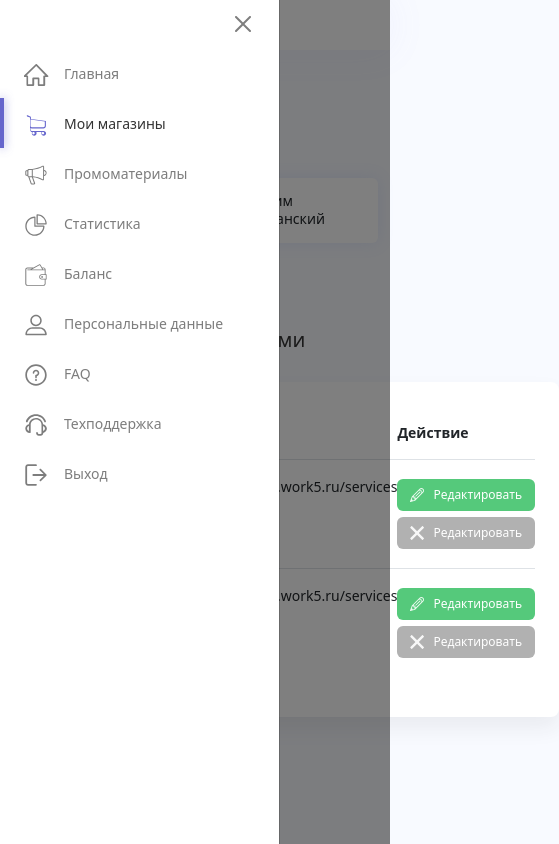
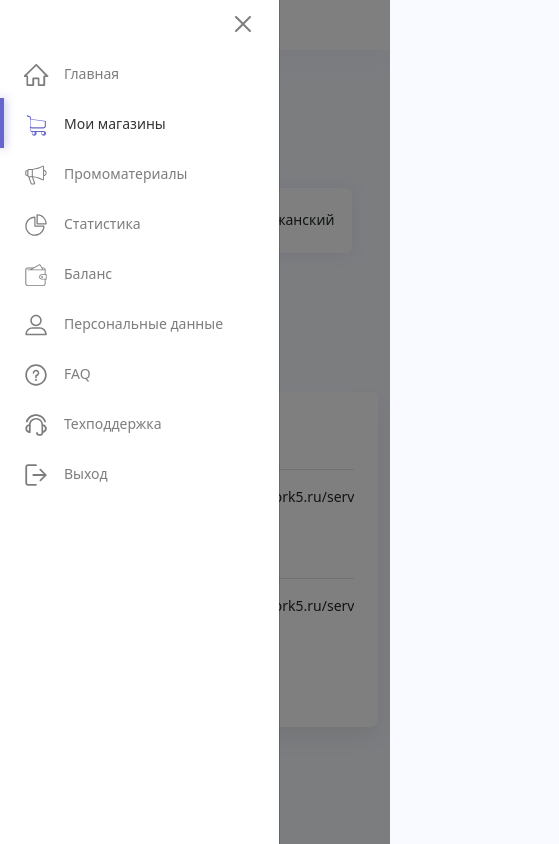
Before and after one commit to andrey-trofimov/work5, a plain HTML site: page index.html in a window 390 px wide. Both pictures are taken after a click on the button 28 px from the left and 26 px from the top of the page. Shown: the whole page, 559 px wide, since content can reach past the window. Drawn offline with nearby package versions, Linux system fonts and the light colour scheme.

Commit message:
minor fix in the mobile version

```diff
--- a/css/style.css
+++ b/css/style.css
@@ -10,6 +10,13 @@ html {
 .body {
     min-height: 100vh;
     background-color: #f8faff;
+    flex-wrap: nowrap;
+}
+
+@media screen and (max-width: 768px) {
+    .body {
+        flex-wrap: wrap;
+    }
 }
 
 .aside {
@@ -174,6 +181,14 @@ html {
     padding-top: 22px;
     padding-left: 60px;
     padding-bottom: 40px;
+    max-width: calc(100vw - 260px);
+}
+
+@media screen and (max-width: 768px) {
+    .main {
+        padding-left: calc(var(--bs-gutter-x) * 0.5);
+        max-width: none;
+    }
 }
 
 .header {
@@ -183,6 +198,7 @@ html {
 .crumbs {
     font-size: 0.75rem;
     margin-left: -12px;
+    margin-bottom: 20px;
 }
 
 .crumbs__item:hover {
@@ -234,8 +250,7 @@ html {
 .user {
     background-color: #fff;
     box-shadow: 0px 0px 16px rgba(136, 167, 245, 0.17);
-    /* min-width: fit-content; */
-    padding: 0 18px;
+    padding: 5px 18px;
 }
 
 .user__pic {
@@ -326,7 +341,7 @@ html {
     margin-top: 30px;
     font-size: 00.875rem;
     color: #343434;
-    min-width: fit-content;
+    /* min-width: fit-content; */
 }
 
 /* Modal style */
@@ -395,5 +410,5 @@ tr:last-child > td {
 }
 
 .table > :not(caption) > * > * {
-    padding: 1rem 0;
+    padding: 1rem 0.375rem;
 }
--- a/index.html
+++ b/index.html
@@ -16,7 +16,7 @@
     <div class="row body">
       <!-- Mobile menu -->
       <!-- Offcanvas Sidebar -->
-      <div class="offcanvas offcanvas-start d-block d-lg-none" id="mobileMenu">
+      <div class="offcanvas offcanvas-start d-block d-md-none" id="mobileMenu">
         <div class="offcanvas-header">
           <h1 class="offcanvas-title"></h1>
           <button
@@ -73,7 +73,7 @@
       </div>
 
       <!-- Button to open the offcanvas sidebar -->
-      <div class="header_mobile d-block d-lg-none container">
+      <div class="header_mobile d-block d-md-none container">
         <button
           class="btn-hamburger"
           type="button"
@@ -85,7 +85,7 @@
       </div>
 
       <!-- Descktop menu -->
-      <aside class="col-md-2 aside d-none d-lg-block">
+      <aside class="col-md-2 aside d-none d-md-block">
         <nav>
           <ul class="nav flex-column">
             <li class="nav-item">
@@ -158,7 +158,7 @@
             </button>
 
             <div
-              class="d-flex justify-content-left align-items-center align-self-stretch border-0 border rounded-2 user"
+              class="d-flex justify-content-left align-items-center flex-wrap align-self-stretch border-0 border rounded-2 user"
             >
               <img
                 src="./img/user.png"
@@ -184,7 +184,7 @@
             <h1 class="h1">Управление магазинами</h1>
 
             <div class="col-md-11 content rounded-3 p-4">
-              <div class="table-responsive-md">
+              <div class="table-responsive">
                 <table class="table">
                   <thead>
                     <tr>
```
